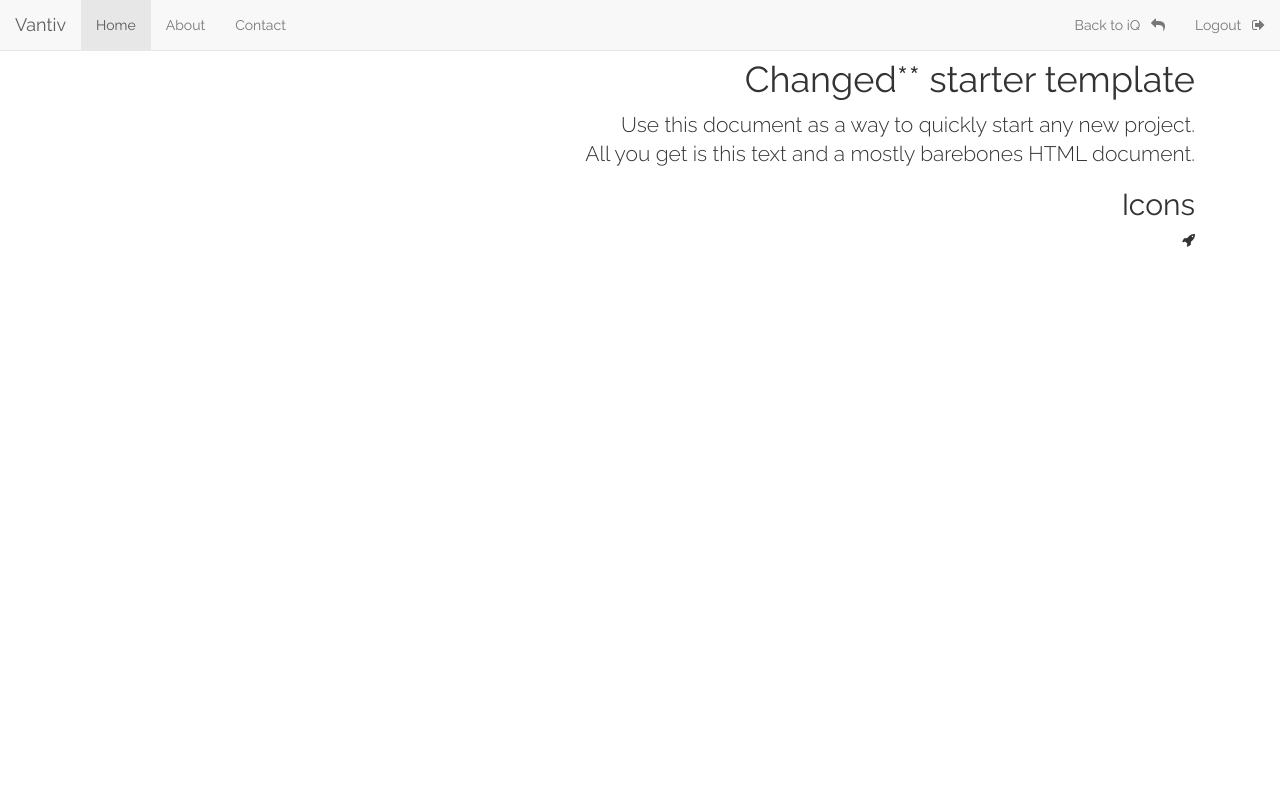
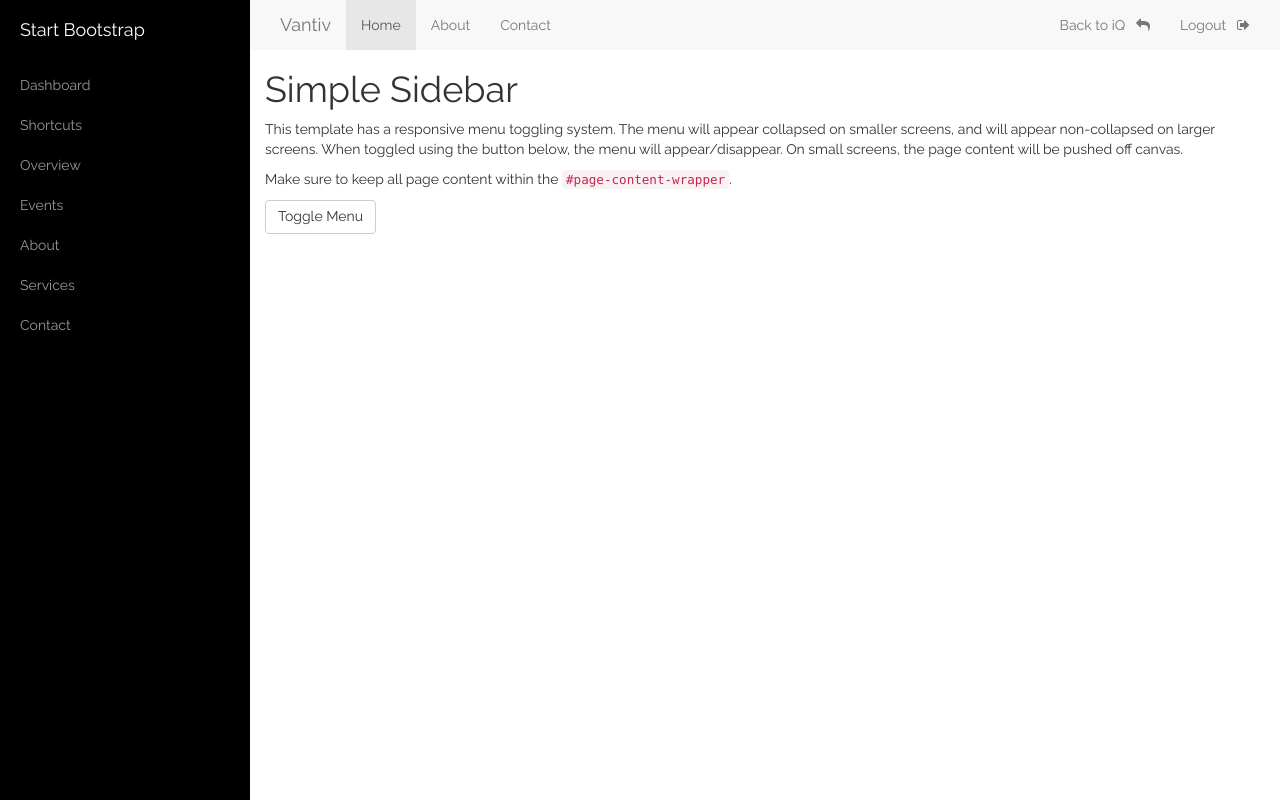
Before and after one commit to unisaurus-rex/POC-Front-End-Bootstrap, a website: page public/index.html in a window 1280 px wide. Drawn offline with Linux system fonts and the light colour scheme.

Commit message:
updated index.html and style.css files

```diff
--- a/public/index.html
+++ b/public/index.html
@@ -1,19 +1,72 @@
 <!DOCTYPE html>
 <html lang="en">
+
 <head>
+
   <meta charset="utf-8">
   <meta http-equiv="X-UA-Compatible" content="IE=edge">
-    <meta name="viewport" content="width=device-width, initial-scale=1">
+  <meta name="viewport" content="width=device-width, shrink-to-fit=no, initial-scale=1">
   <meta name="description" content="">
   <meta name="author" content="">
-    <title>Starter Template for Bootstrap</title>
-    <!-- Bootstrap core CSS -->
+
+  <title>Simple Sidebar - Start Bootstrap Template</title>
+
+  <!-- Bootstrap Core CSS -->
+
+
+  <!-- Custom CSS -->
   <link href="css/style.css" rel="stylesheet">
+
+
+  <!-- HTML5 Shim and Respond.js IE8 support of HTML5 elements and media queries -->
+  <!-- WARNING: Respond.js doesn't work if you view the page via file:// -->
+  <!--[if lt IE 9]>
+  <script src="https://oss.maxcdn.com/libs/html5shiv/3.7.0/html5shiv.js"></script>
+  <script src="https://oss.maxcdn.com/libs/respond.js/1.4.2/respond.min.js"></script>
+  <![endif]-->
+
 </head>
 
 <body>
 
-    <nav class="navbar navbar-default navbar-fixed-top">
+<div id="wrapper">
+
+  <!-- Sidebar -->
+  <div id="sidebar-wrapper">
+    <ul class="sidebar-nav">
+      <li class="sidebar-brand">
+        <a href="#">
+          Start Bootstrap
+        </a>
+      </li>
+      <li>
+        <a href="#">Dashboard</a>
+      </li>
+      <li>
+        <a href="#">Shortcuts</a>
+      </li>
+      <li>
+        <a href="#">Overview</a>
+      </li>
+      <li>
+        <a href="#">Events</a>
+      </li>
+      <li>
+        <a href="#">About</a>
+      </li>
+      <li>
+        <a href="#">Services</a>
+      </li>
+      <li>
+        <a href="#">Contact</a>
+      </li>
+    </ul>
+  </div>
+  <!-- /#sidebar-wrapper -->
+
+  <!-- Page Content -->
+  <div id="page-content-wrapper">
+    <nav class="navbar-default">
       <div class="container-fluid">
         <div class="navbar-header">
           <button type="button" class="navbar-toggle collapsed" data-toggle="collapse" data-target="#navbar" aria-expanded="false" aria-controls="navbar">
@@ -37,16 +90,36 @@
         </div><!--/.nav-collapse -->
       </div>
     </nav>
+    <div class="container-fluid">
+      <div class="row">
+        <div class="col-lg-12">
+          <h1>Simple Sidebar</h1>
+          <p>This template has a responsive menu toggling system. The menu will appear collapsed on smaller screens, and will appear non-collapsed on larger screens. When toggled using the button below, the menu will appear/disappear. On small screens, the page content will be pushed off canvas.</p>
+          <p>Make sure to keep all page content within the <code>#page-content-wrapper</code>.</p>
+          <a href="#menu-toggle" class="btn btn-default" id="menu-toggle">Toggle Menu</a>
+        </div>
+      </div>
+    </div>
+  </div>
+  <!-- /#page-content-wrapper -->
 
+</div>
+<!-- /#wrapper -->
 
-    </nav>
-    <div class="container">
-      <div class="starter-template">
-        <h1>Changed** starter template</h1>
-        <p class="lead">Use this document as a way to quickly start any new project.<br> All you get is this text and a mostly barebones HTML document.</p>
-        <h2>Icons</h2>
-        <p><i class="fa fa-rocket"></i></p>
-      </div>
-    </div><!-- /.container -->
+<!-- jQuery -->
+<script src="js/jquery.js"></script>
+
+<!-- Bootstrap Core JavaScript -->
+<script src="js/bootstrap.min.js"></script>
+
+<!-- Menu Toggle Script -->
+<script>
+  $("#menu-toggle").click(function(e) {
+    e.preventDefault();
+    $("#wrapper").toggleClass("toggled");
+  });
+</script>
+
 </body>
+
 </html>
```
Lines whose indentation alone changed are shown as unchanged.
